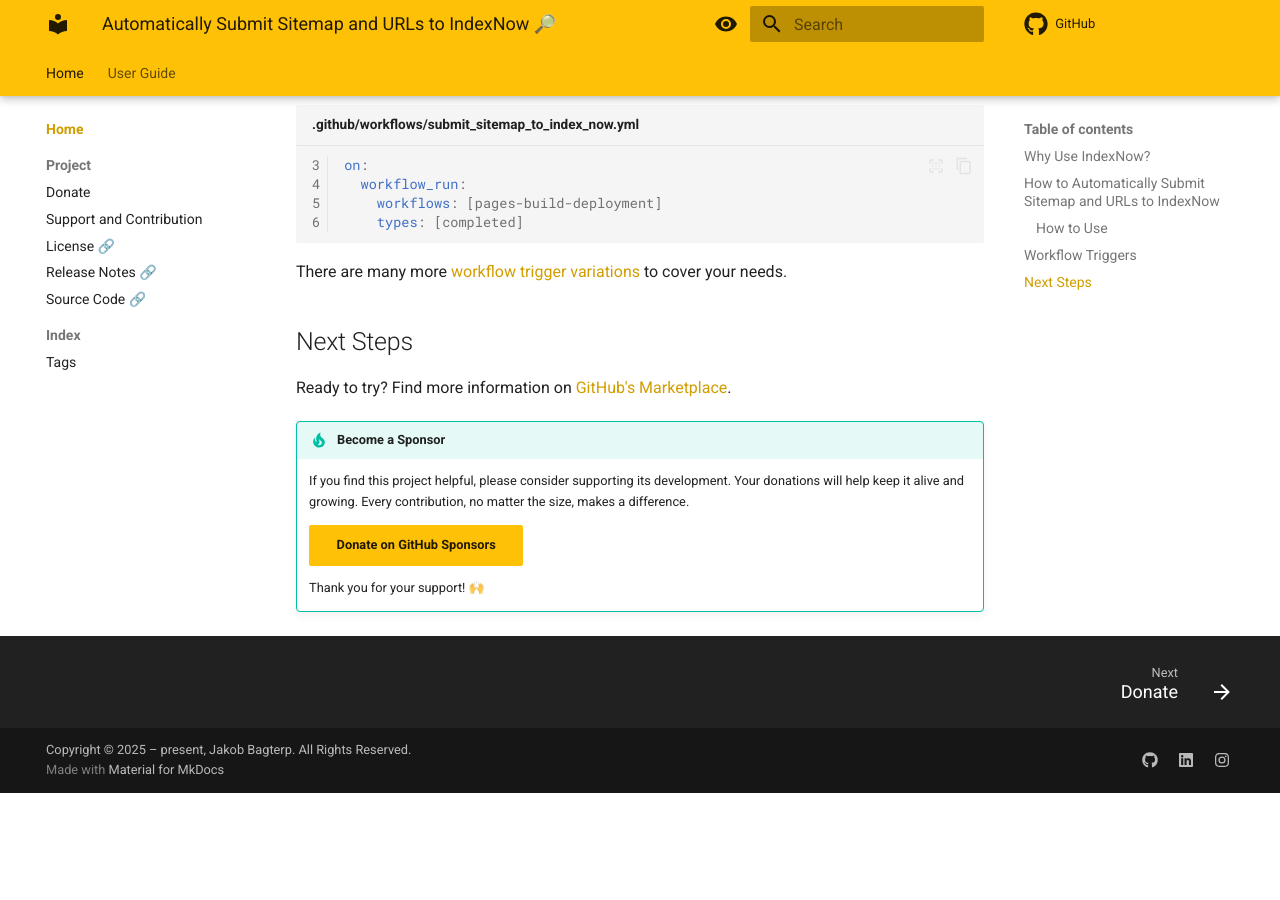
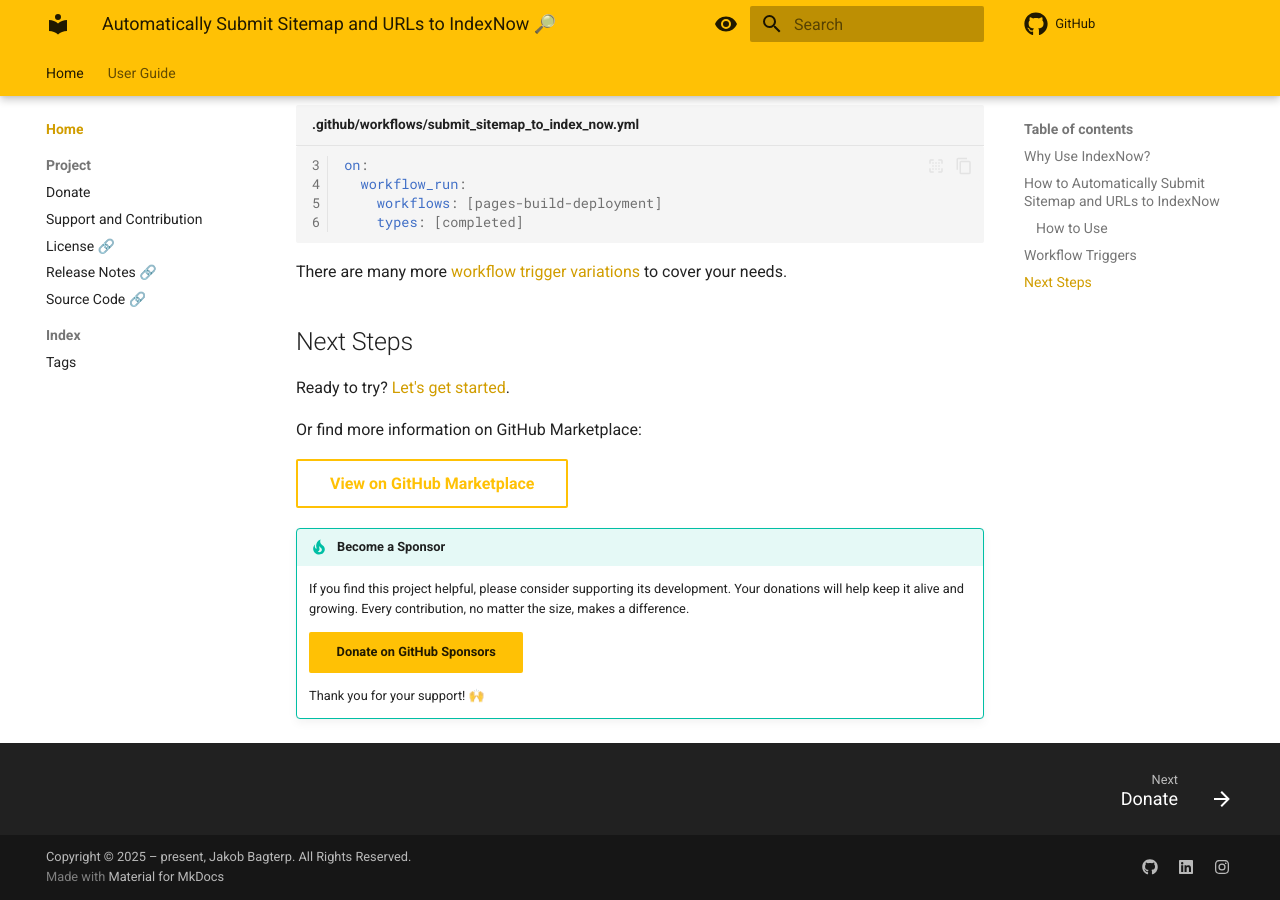
Before and after one commit to jakob-bagterp/index-now-submit-sitemap-urls-action, an MkDocs documentation site: the page built from docs/index.md, in a window 1280 px wide and 900 px high, scrolled down 1650 px. Built offline with MkDocs 1.6.1 and Material for MkDocs 9.7.7, drawn with Linux system fonts in a browser that asks for light colours; comment, search, counter and statistics services are not loaded; before the commit the page ends 2443 px from its top, so only the background shows below that.

Commit message:
Fixed broken link to GitHub Marketplace

```diff
--- a/docs/index.md
+++ b/docs/index.md
@@ -71,7 +71,11 @@
 There are many more [workflow trigger variations](user-guide/workflow-triggers.md) to cover your needs.
 
 ## Next Steps
-Ready to try? Find more information on [GitHub's Marketplace](https://github.com/marketplace/actions/index-now-submit-action).
+Ready to try? [Let's get started](user-guide/getting-started.md).
+
+Or find more information on GitHub Marketplace:
+
+[View on GitHub Marketplace](https://github.com/marketplace/actions/index-now-submit-sitemap-urls-action){ .md-button .md-button--secondary }
 
 !!! tip "Become a Sponsor"
     If you find this project helpful, please consider supporting its development. Your donations will help keep it alive and growing. Every contribution, no matter the size, makes a difference.
```
